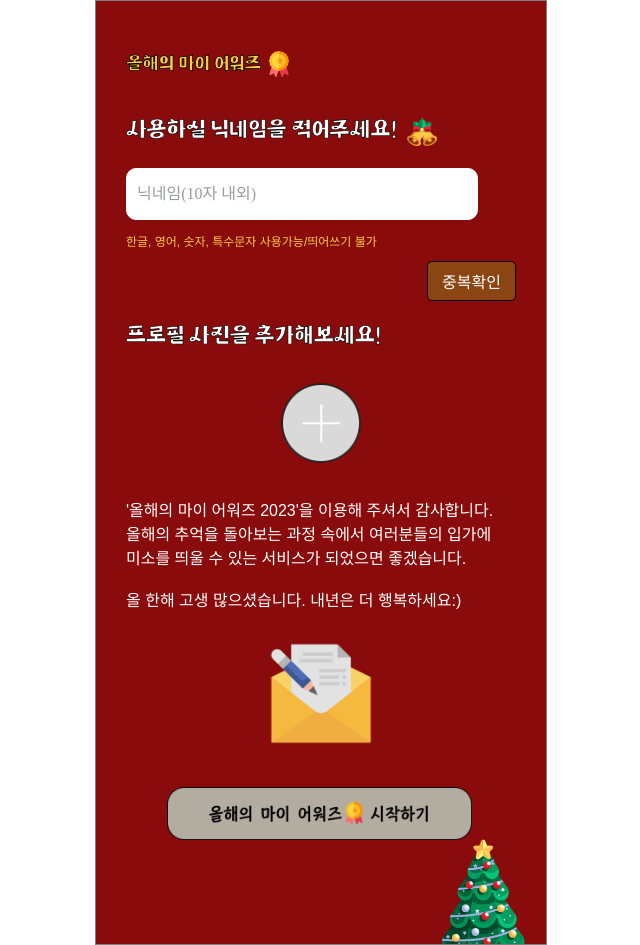
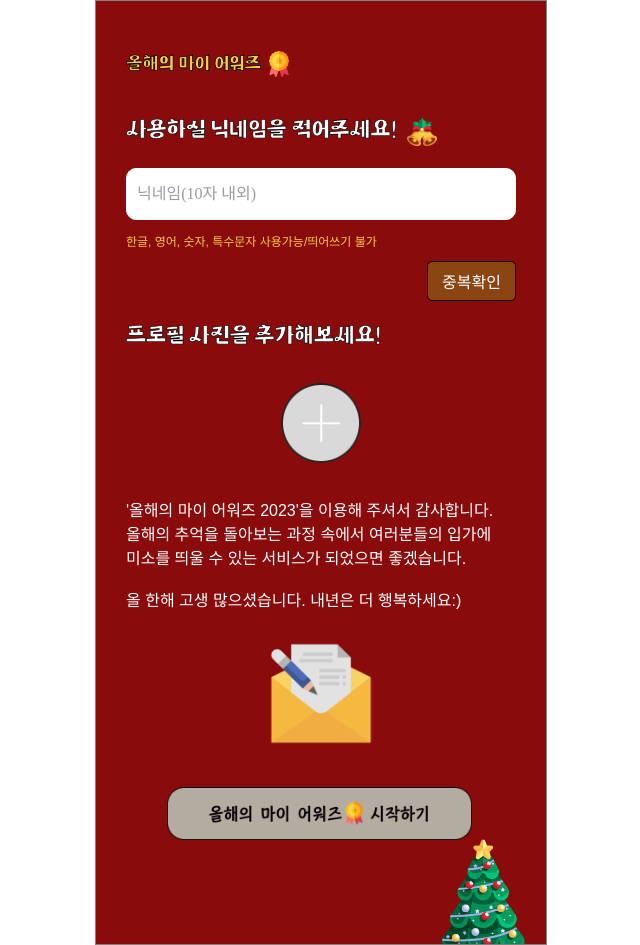
Before and after one commit to 2023-my-awards/2023-MY-AWARDS-FRONT-v2, a React (Vite) app: page /setprofile in a window 1280 px wide. Shown: the whole page, without its empty margins (319-959 px from the left). Built offline with nearby package versions, Linux system fonts and the light colour scheme; a web font is replaced by a local one.

Commit message:
Design: 프로필 세팅 페이지 디자인 최적화

```diff
--- a/src/css/SetProfile.css
+++ b/src/css/SetProfile.css
@@ -53,7 +53,7 @@
   background-color: #ffffff;
   border-radius: 10px;
   padding: 10px;
-  width: 330px;
+  width: 100%;
   height: 30px;
   text-align: left;
   font-family: "CinemaB", sans-serif;
```
